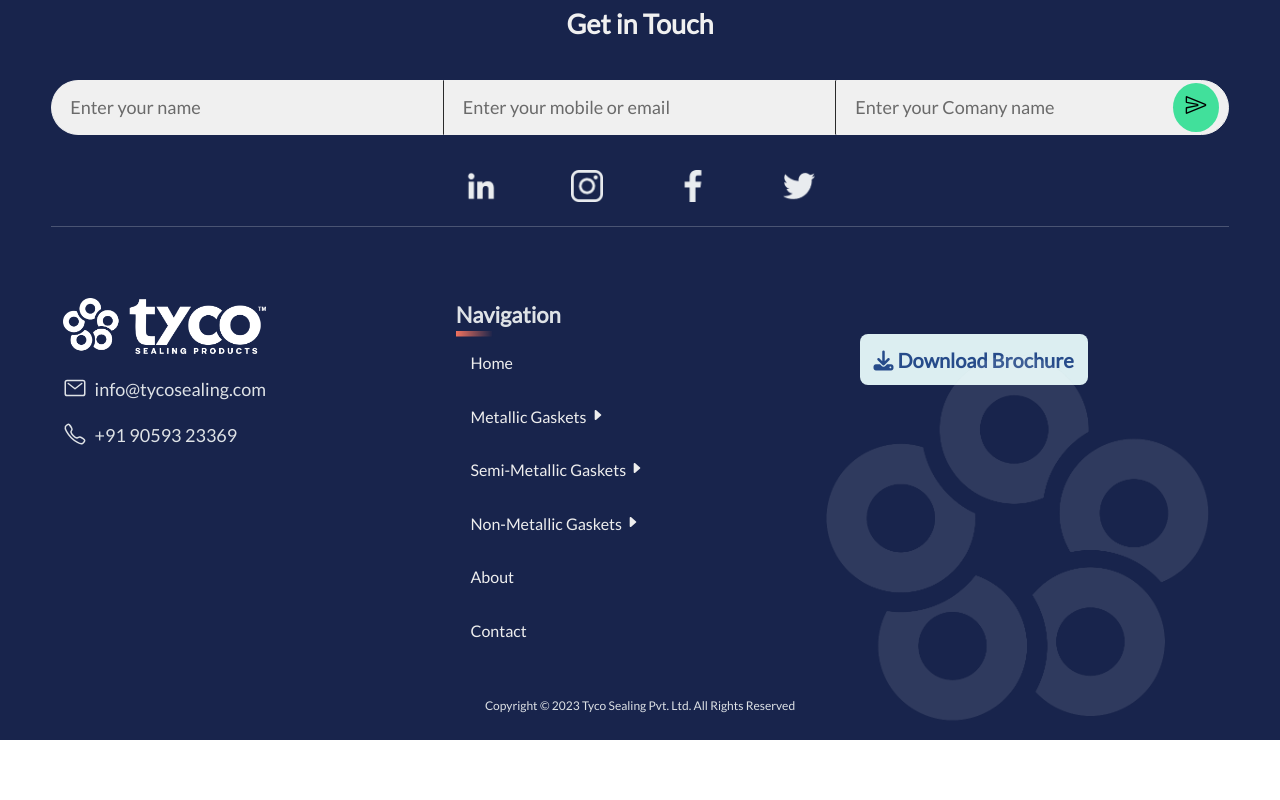
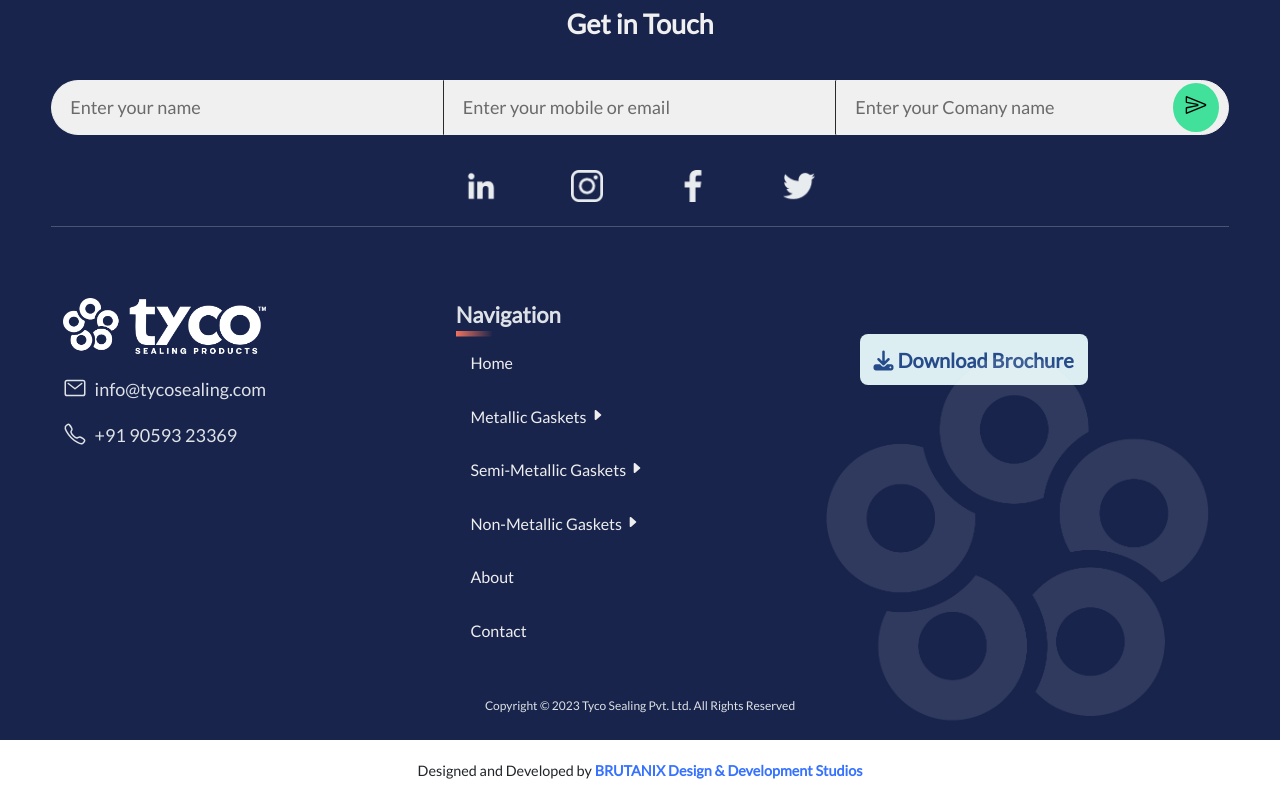
Before and after one commit to Lokesh-MV/Tyco_Sealing_Products, a plain HTML site: page contact.html in a window 1280 px wide. Shown: the part 1433-2233 px from the top of the page. Before the commit the page ends 2173 px from the top, so only its background shows below. Drawn offline with nearby package versions, Linux system fonts and the light colour scheme; a web font is replaced by a local one.

Commit message:
footer changed

```diff
--- a/contact.html
+++ b/contact.html
@@ -382,6 +382,12 @@
           Copyright © 2023 Tyco Sealing Pvt. Ltd. All Rights Reserved
         </p>
       </section>
+
+      <div id="footer-brutanix">
+        <p id="brutanix-text">
+          Designed and Developed by <a href="https://www.brutanix.com" target="_blank">BRUTANIX Design & Development Studios</a>
+        </p>
+      </div>
     <!-- JS Section -->
     <!-- Bootstrap JS -->
     <script
```
Also changed, not shown: MetalJacketed.html (+7 -0 lines), about.html (+5 -0 lines), eptfeGaskets.html (+7 -0 lines), highTensile.html (+5 -0 lines), ixgaskets.html (+7 -0 lines), kammprofile.html (+8 -0 lines), metallic.html (+5 -0 lines), nonAsbestos.html (+5 -0 lines), nonMetallicGaskets.html (+6 -0 lines), products.html (+7 -0 lines), protectiveCoating.html (+5 -0 lines), ptfe.html (+7 -0 lines), rubberGaskets.html (+7 -0 lines), semiMetallic.html (+7 -0 lines), 2 more files.
